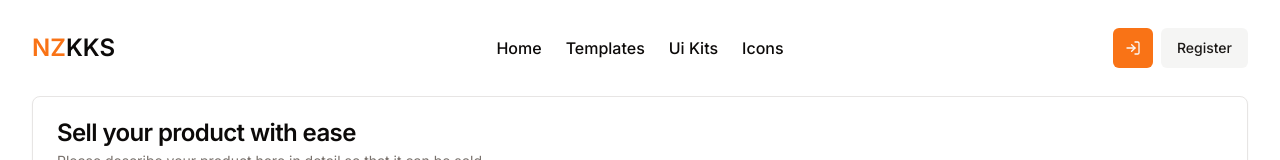
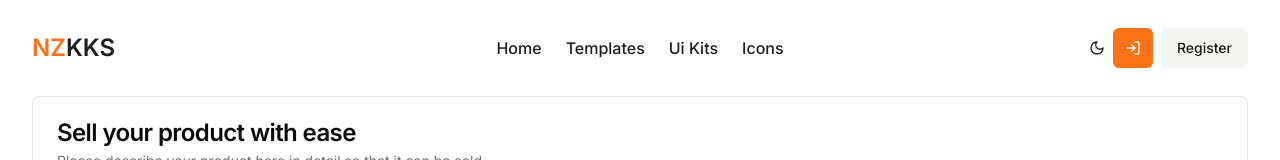
Before and after one commit to nzkks/nextjs-digital-marketplace, a Next.js app: page /sell in a window 1280 px wide. Shown: the top 160 px of the page. Built offline with nearby package versions, Linux system fonts and the light colour scheme; no server answers.

Commit message:
Add light/dark theme switcher

```diff
--- a/app/components/Navbar.tsx
+++ b/app/components/Navbar.tsx
@@ -10,6 +10,7 @@ import { Button } from '@/components/ui/button';
 import NavbarLinks from './NavbarLinks';
 import MobileMenu from './MobileMenu';
 import UserNav from './UserNav';
+import ThemeSwitch from './ThemeSwitch';
 
 const Navbar = async () => {
   const { getUser } = getKindeServerSession();
@@ -28,6 +29,8 @@ const Navbar = async () => {
       <NavbarLinks />
 
       <div className="ms-auto flex items-center gap-x-2 md:col-span-3">
+        <ThemeSwitch />
+
         {user ? (
           <UserNav
             email={user.email as string}
--- /dev/null
+++ b/app/components/ThemeProvider.tsx
@@ -0,0 +1,32 @@
+'use client';
+
+import { ReactNode, useEffect, useState } from 'react';
+import ThemeContext from '../context/themeContext';
+
+const ThemeProvider = ({ children }: { children: ReactNode }) => {
+  const themeFromLocalStorage: boolean =
+    typeof localStorage !== 'undefined' && localStorage.getItem('site-theme')
+      ? JSON.parse(localStorage.getItem('site-theme')!)
+      : false;
+
+  const [darkTheme, setDarkTheme] = useState<boolean>(themeFromLocalStorage);
+  const [renderComponent, setRenderComponent] = useState<boolean>(false);
+
+  useEffect(() => {
+    setRenderComponent(true);
+  }, []);
+
+  if (!renderComponent) return <></>;
+
+  return (
+    <ThemeContext.Provider value={{ darkTheme, setDarkTheme }}>
+      <div className={`${darkTheme ? 'dark' : ''} min-h-screen`}>
+        <div className="text-[#1e1e1e] dark:bg-black dark:text-white">
+          {children}
+        </div>
+      </div>
+    </ThemeContext.Provider>
+  );
+};
+
+export default ThemeProvider;
--- /dev/null
+++ b/app/components/ThemeSwitch.tsx
@@ -0,0 +1,34 @@
+'use client';
+
+import { useContext } from 'react';
+import { Moon, Sun } from 'lucide-react';
+
+import ThemeContext from '../context/themeContext';
+
+const ThemeSwitch = () => {
+  const { darkTheme, setDarkTheme } = useContext(ThemeContext);
+
+  return (
+    <div>
+      {darkTheme ? (
+        <Sun
+          className="h-4 w-4 cursor-pointer"
+          onClick={() => {
+            setDarkTheme(false);
+            localStorage.removeItem('site-theme');
+          }}
+        />
+      ) : (
+        <Moon
+          className="h-4 w-4 cursor-pointer"
+          onClick={() => {
+            setDarkTheme(true);
+            localStorage.setItem('site-theme', 'true');
+          }}
+        />
+      )}
+    </div>
+  );
+};
+
+export default ThemeSwitch;
--- /dev/null
+++ b/app/context/themeContext.ts
@@ -0,0 +1,13 @@
+import { createContext, Dispatch, SetStateAction } from 'react';
+
+type ThemeContextType = {
+  darkTheme: boolean;
+  setDarkTheme: Dispatch<SetStateAction<boolean>>;
+};
+
+const ThemeContext = createContext<ThemeContextType>({
+  darkTheme: false,
+  setDarkTheme: () => null,
+});
+
+export default ThemeContext;
--- a/app/layout.tsx
+++ b/app/layout.tsx
@@ -3,6 +3,7 @@ import { Inter } from 'next/font/google';
 
 import './globals.css';
 import Navbar from './components/Navbar';
+import ThemeProvider from './components/ThemeProvider';
 
 const inter = Inter({ subsets: ['latin'] });
 
@@ -19,8 +20,10 @@ export default function RootLayout({
   return (
     <html lang="en">
       <body className={inter.className}>
-        <Navbar />
-        {children}
+        <ThemeProvider>
+          <Navbar />
+          {children}
+        </ThemeProvider>
       </body>
     </html>
   );
--- a/tailwind.config.ts
+++ b/tailwind.config.ts
@@ -1,7 +1,7 @@
 import type { Config } from 'tailwindcss';
 
 const config = {
-  darkMode: ['class'],
+  darkMode: 'class',
   content: [
     './pages/**/*.{ts,tsx}',
     './components/**/*.{ts,tsx}',
```
